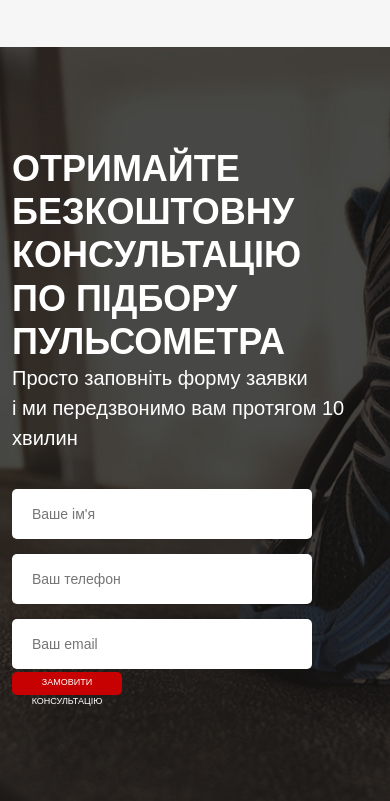
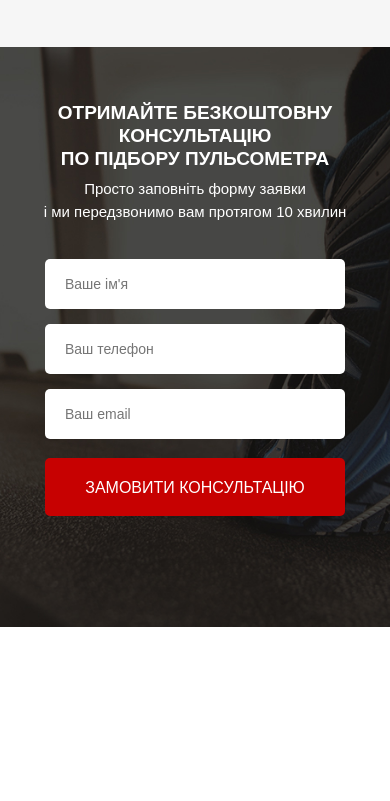
Before and after one commit to BlindMan777/RunSmart, a website: page src/index.html in a window 390 px wide. Shown: the part 1355-2156 px from the top of the page. After the commit the page ends 1982 px from the top, so only its background shows below. Drawn offline with Linux system fonts and the light colour scheme.

Commit message:
added media for consultation section

```diff
--- a/src/sass/base/_media.sass
+++ b/src/sass/base/_media.sass
@@ -27,12 +27,14 @@
         &_wrapper
             &_item
                 width: 190px
-                &_title
-                    font-size: 15px
                 &_descr
                     font-size: 12px
                     line-height: 15px
 @media (max-width: 767px)
+    .title
+        &_left
+            text-align: center
+            font-size: 34px
     header
         .xs_hidden
             display: none
@@ -64,6 +66,9 @@
                     margin-top: 13px
                     font-size: 15px
 @media (max-width: 575px)
+    .title
+        &_left
+            font-size: 19px
     .site_btn
         width: 110px
         height: 23px
@@ -76,6 +81,13 @@
             font-size: 10px
             left: 50%
             transform: translateX(-50%)
+        &_consultation
+            margin-top: 19px
+            width: 300px
+            height: 58px
+            font-style: normal
+            font-weight: 500
+            font-size: 16px
     header
         .number_block
             .number_phone
@@ -104,3 +116,13 @@
                 &_descr
                     font-size: 14px
                     line-height: 16px
+    .consultation
+        min-height: 580px
+        padding: 55px 0 108px 0
+        &__subtitle
+            text-align: center
+            font-size: 15px
+            margin-top: 8px
+        .feed-form
+            margin: 0 auto
+            margin-top: 36px
--- a/src/sass/blocks/_buttons.sass
+++ b/src/sass/blocks/_buttons.sass
@@ -20,7 +20,7 @@
         margin-top: 65px
     &_consultation
         margin-top: 19px
-        width: 303px
+        width: 300px
         height: 58px
         font-style: normal
         font-weight: 500
```
Also changed, not shown: src/css/style.min.css.
